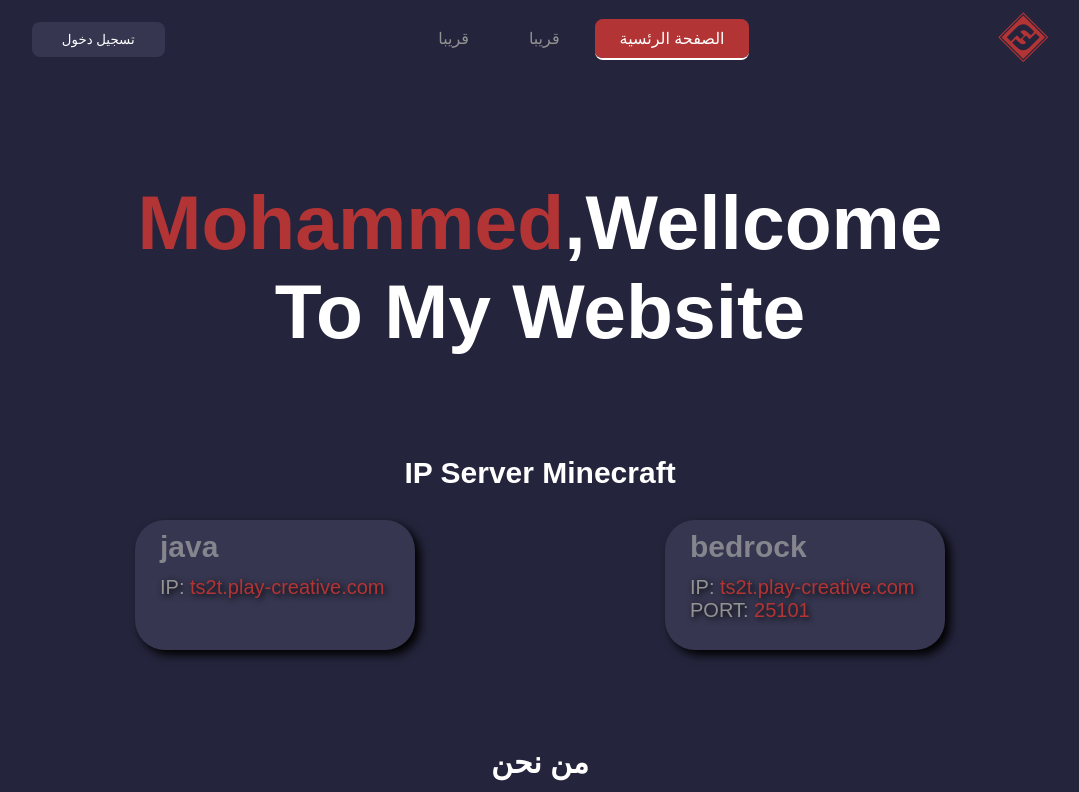
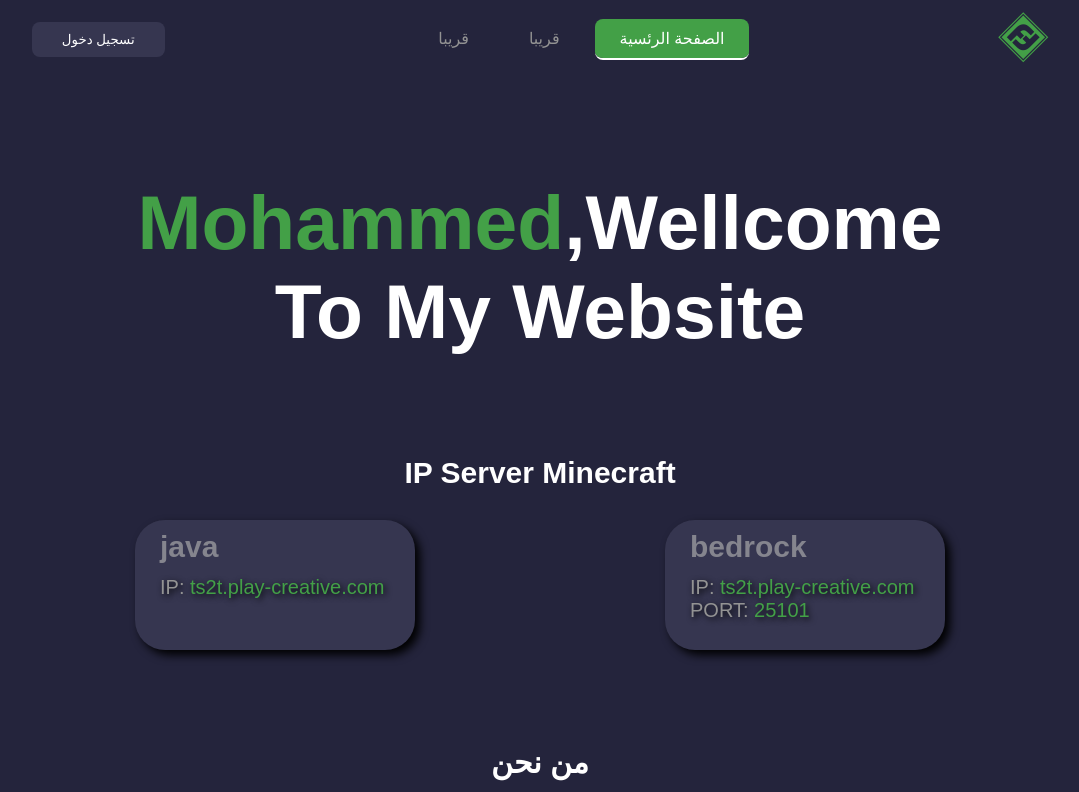
Before and after one commit to AyhamAlnammourah/ST, a plain HTML site: page index.html in a window 1280 px wide. Shown: the top 792 px of the page, without its empty margins (100-1179 px from the left). Drawn offline with Linux system fonts and the light colour scheme.

Commit message:
Update Color style.css

```diff
--- a/style.css
+++ b/style.css
@@ -12,7 +12,8 @@
 :root {
     --background: #24243c;
     --background-item: #363650;
-    --colo-custom: #b33434;
+/*    Red --colo-custom: #b33434;*/
+    --colo-custom: #43a047;
     --text-color: #939393;
     --background-hover: #474766fd;
 }
```
